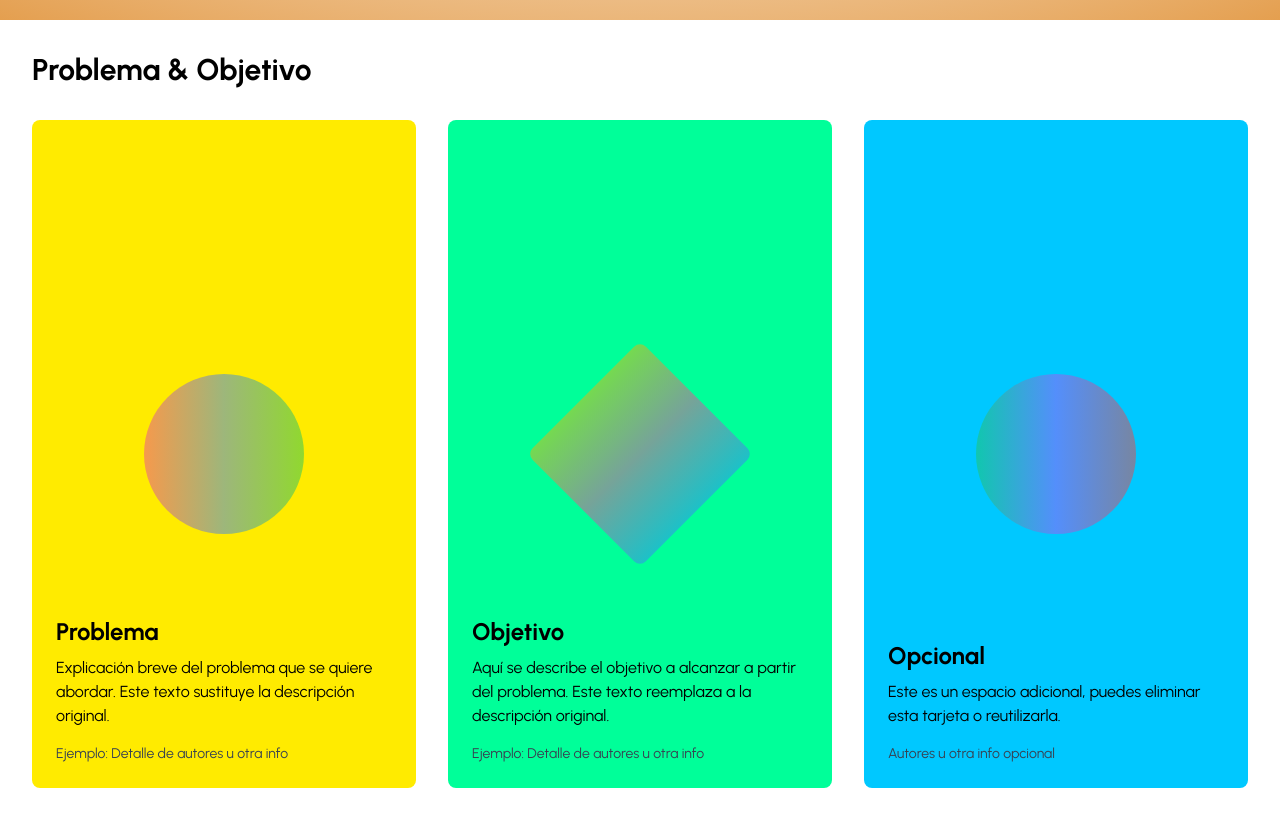
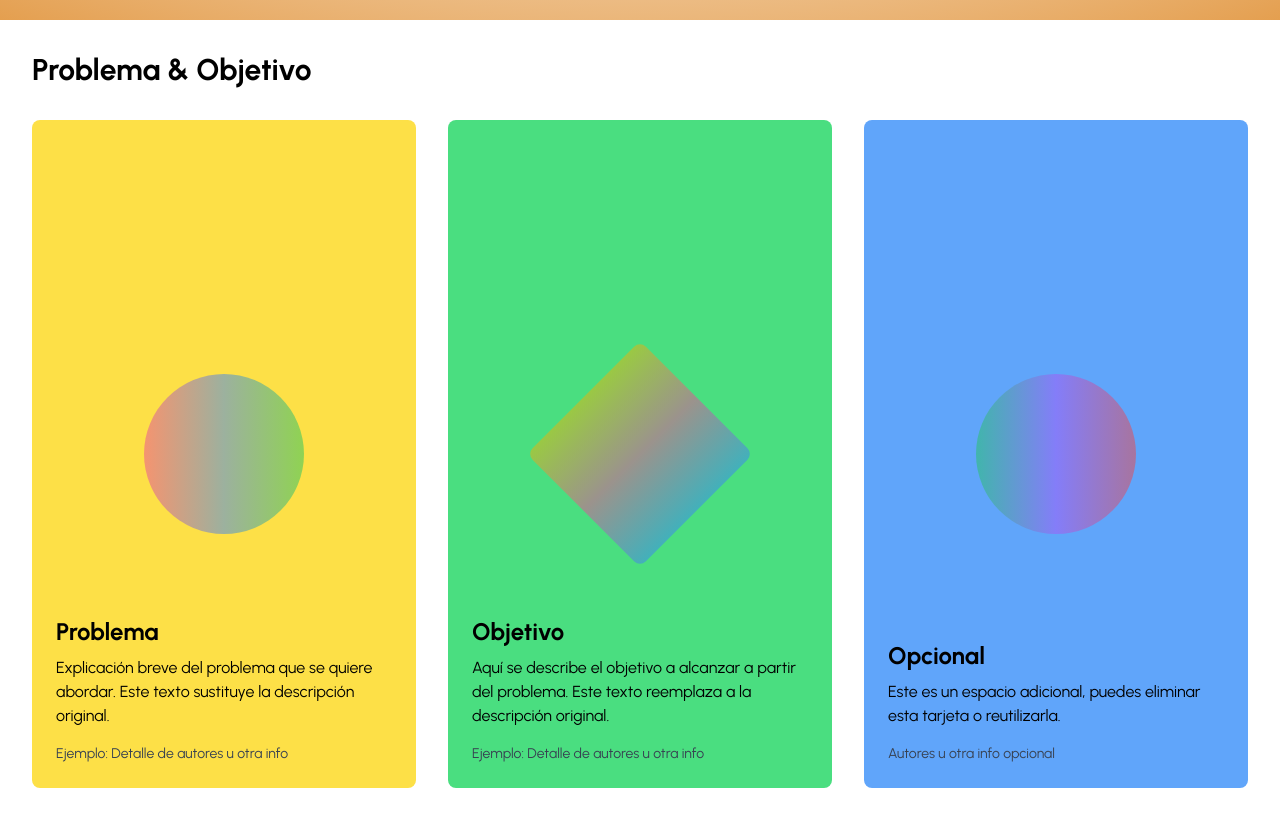
Before and after one commit to ChristianPE1/Web-IHC, a Next.js app: page /paintvr in a window 1280 px wide. Shown: the part 780-1600 px from the top of the page. Built offline with nearby package versions, Linux system fonts and the light colour scheme.

Commit message:
Update ProblemaObjetivo.tsx

```diff
--- a/components/paintvr/ProblemaObjetivo.tsx
+++ b/components/paintvr/ProblemaObjetivo.tsx
@@ -11,12 +11,11 @@ const ProblemaObjetivo: React.FC = () => {
       {/* Contenedor de las tarjetas */}
       <div className="flex flex-1 gap-8 overflow-hidden">
         {/* Tarjeta "Problema" */}
-        <div className="flex-1 rounded-lg p-6 relative overflow-hidden" style={{ backgroundColor: '#FFEB00' }}>
+        <div className="flex-1 rounded-lg p-6 relative overflow-hidden transform transition-transform transition-colors duration-300 ease-in-out bg-yellow-300 hover:bg-yellow-400 hover:-translate-y-1">
           <div className="absolute inset-0 flex items-center justify-center">
-            {/* Ejemplo de figura decorativa */}
+            {/* Figura decorativa */}
             <div className="w-40 h-40 rounded-full bg-gradient-to-r from-pink-500 via-blue-500 to-green-500 opacity-50"></div>
           </div>
-
           <div className="relative z-10 flex flex-col h-full justify-end">
             <h3 className="text-2xl font-bold text-black mb-2">Problema</h3>
             <p className="text-black mb-4">
@@ -27,12 +26,11 @@ const ProblemaObjetivo: React.FC = () => {
         </div>
 
         {/* Tarjeta "Objetivo" */}
-        <div className="flex-1 rounded-lg p-6 relative overflow-hidden" style={{ backgroundColor: '#00FF99' }}>
+        <div className="flex-1 rounded-lg p-6 relative overflow-hidden transform transition-transform transition-colors duration-300 ease-in-out bg-green-400 hover:bg-green-500 hover:-translate-y-1">
           <div className="absolute inset-0 flex items-center justify-center">
             {/* Otra figura decorativa */}
             <div className="w-40 h-40 bg-gradient-to-r from-yellow-500 via-pink-500 to-blue-500 opacity-50 transform rotate-45 rounded-lg"></div>
           </div>
-
           <div className="relative z-10 flex flex-col h-full justify-end">
             <h3 className="text-2xl font-bold text-black mb-2">Objetivo</h3>
             <p className="text-black mb-4">
@@ -42,13 +40,12 @@ const ProblemaObjetivo: React.FC = () => {
           </div>
         </div>
 
-        {/* Tarjeta opcional (puedes eliminarla si no la necesitas) */}
-        <div className="flex-1 rounded-lg p-6 relative overflow-hidden" style={{ backgroundColor: '#00C8FF' }}>
+        {/* Tarjeta Opcional */}
+        <div className="flex-1 rounded-lg p-6 relative overflow-hidden transform transition-transform transition-colors duration-300 ease-in-out bg-blue-400 hover:bg-blue-500 hover:-translate-y-1">
           <div className="absolute inset-0 flex items-center justify-center">
             {/* Otra figura decorativa */}
             <div className="w-40 h-40 bg-gradient-to-r from-green-500 via-purple-500 to-red-500 opacity-50 rounded-full"></div>
           </div>
-
           <div className="relative z-10 flex flex-col h-full justify-end">
             <h3 className="text-2xl font-bold text-black mb-2">Opcional</h3>
             <p className="text-black mb-4">
```
